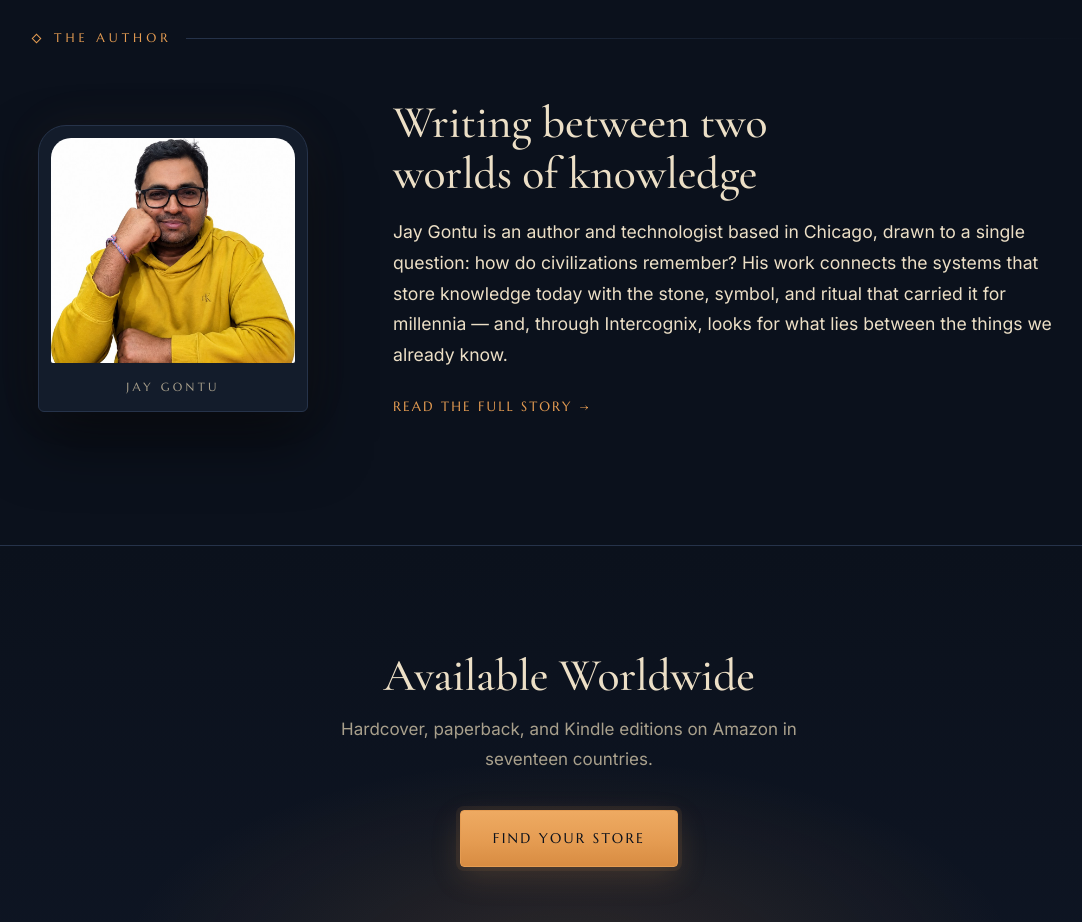
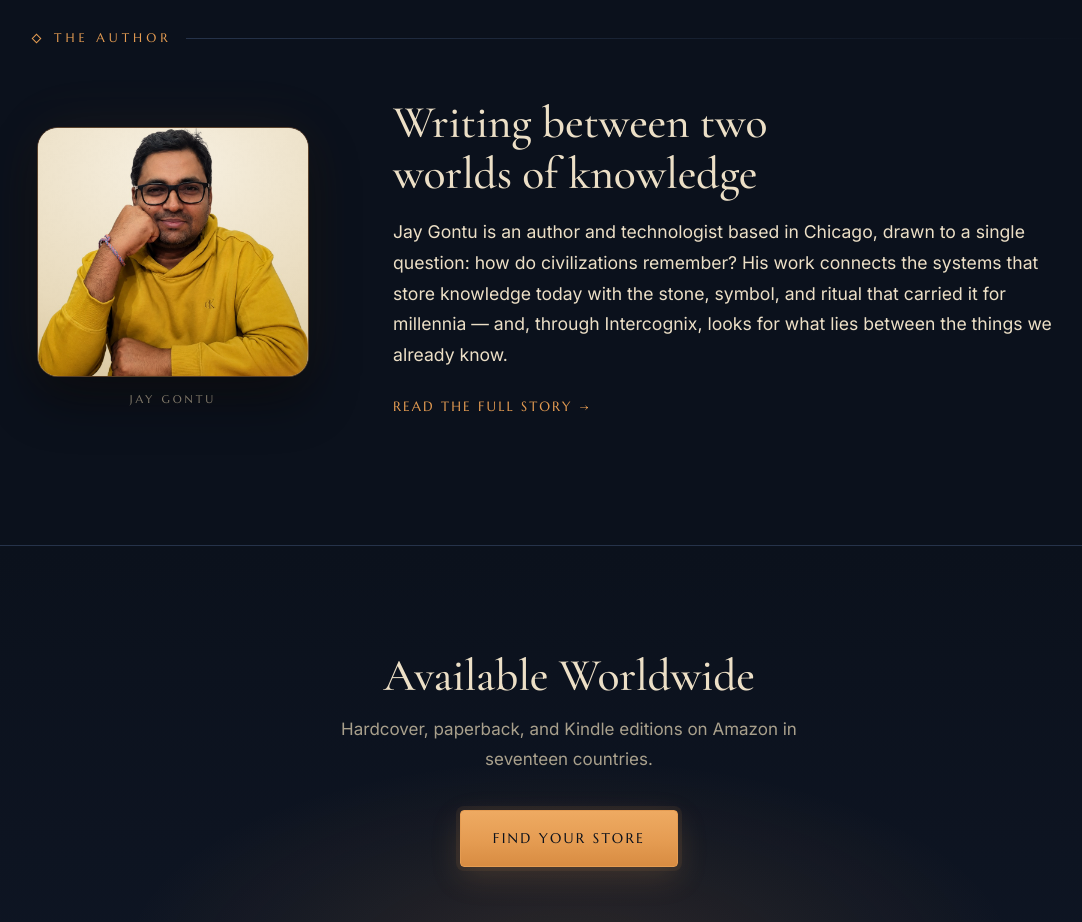
Before and after one commit to xcelupadmin/authorpage, a plain HTML site: page index.html in a window 1280 px wide. Shown: the part 2900-3822 px from the top of the page, without its empty margins (71-1153 px from the left). Drawn offline with nearby package versions, Linux system fonts and the light colour scheme.

Commit message:
Author photo: clean rounded frame on a warm sandstone card

```diff
--- a/index.html
+++ b/index.html
@@ -19,7 +19,7 @@
 <link rel="preconnect" href="https://fonts.googleapis.com" />
 <link rel="preconnect" href="https://fonts.gstatic.com" crossorigin />
 <link href="https://fonts.googleapis.com/css2?family=Cormorant+Garamond:ital,wght@0,500;0,600;1,400;1,500&family=Inter:wght@400;500;600&family=Marcellus&display=swap" rel="stylesheet" />
-<link rel="stylesheet" href="styles.css?v=2026-11-19b" />
+<link rel="stylesheet" href="styles.css?v=2026-11-19c" />
 <script type="application/ld+json">
 {
   "@context": "https://schema.org",
@@ -143,7 +143,7 @@
     <p class="label">The Author</p>
     <div class="teaser-grid">
       <figure class="author-photo-frame">
-        <img src="author.jpg" alt="Portrait of author Jay Gontu" />
+        <span class="author-photo"><img src="author.jpg" alt="Portrait of author Jay Gontu" /></span>
         <figcaption>Jay Gontu</figcaption>
       </figure>
       <div class="teaser-copy">
--- a/styles.css
+++ b/styles.css
@@ -327,24 +327,25 @@ a:hover > .cover-img { transform: translateY(-4px); }
   gap: 72px; align-items: start;
 }
 @media (max-width: 820px) { .author-grid { grid-template-columns: 1fr; gap: 44px; } }
-.author-photo-frame {              /* a temple niche: arched top, carved double line */
+.author-photo-frame {              /* clean modern portrait on a warm sandstone card */
   position: relative;
-  padding: 12px 12px 0;
-  border: 1px solid var(--stone-edge);
-  border-radius: 28px 28px var(--radius) var(--radius);
-  background: var(--stone);
   max-width: 320px;
   margin: 0 auto;
-  box-shadow: 0 30px 60px rgba(0,0,0,.5), 0 0 50px rgba(229,156,82,.06);
 }
-.author-photo-frame img {
-  width: 100%; display: block;
-  border-radius: 20px 20px 2px 2px;
+.author-photo {                    /* the photo's white ground becomes a warm sandstone card */
+  display: block; overflow: hidden; isolation: isolate;
+  border-radius: 20px;
+  background: radial-gradient(120% 90% at 50% 15%, #f8f1e2, #e9dbbd 70%, #dcc9a3);
+  box-shadow:
+    0 0 0 1px rgba(229, 156, 82, 0.35),
+    0 24px 50px rgba(0, 0, 0, 0.45),
+    0 0 60px rgba(229, 156, 82, 0.08);
 }
+.author-photo-frame img { width: 100%; display: block; mix-blend-mode: multiply; }
 .author-photo-frame figcaption {
   font-family: var(--inscribe);
-  font-size: 0.74rem; letter-spacing: 0.28em; text-transform: uppercase;
-  color: var(--sandstone-dim); text-align: center; padding: 14px 4px 14px;
+  font-size: 0.7rem; letter-spacing: 0.26em; text-transform: uppercase;
+  color: var(--sandstone-dim); text-align: center; padding: 14px 4px 0;
 }
 .author-copy p { margin-bottom: 22px; max-width: 64ch; }
 
```
Also changed, not shown: about.html (+2 -2 lines), bizcognix.html (+1 -1 lines), book.html (+1 -1 lines), intercognix.html (+1 -1 lines), where-to-buy.html (+1 -1 lines).
